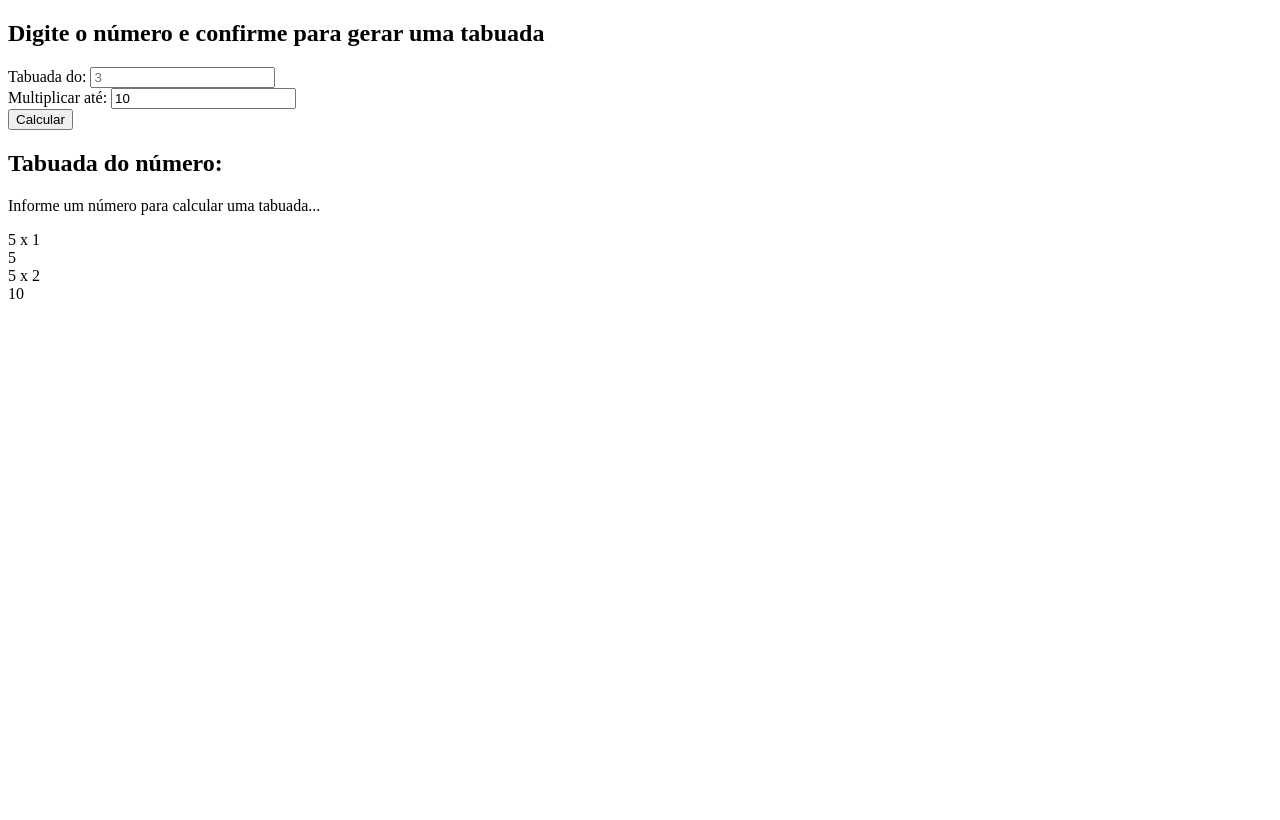
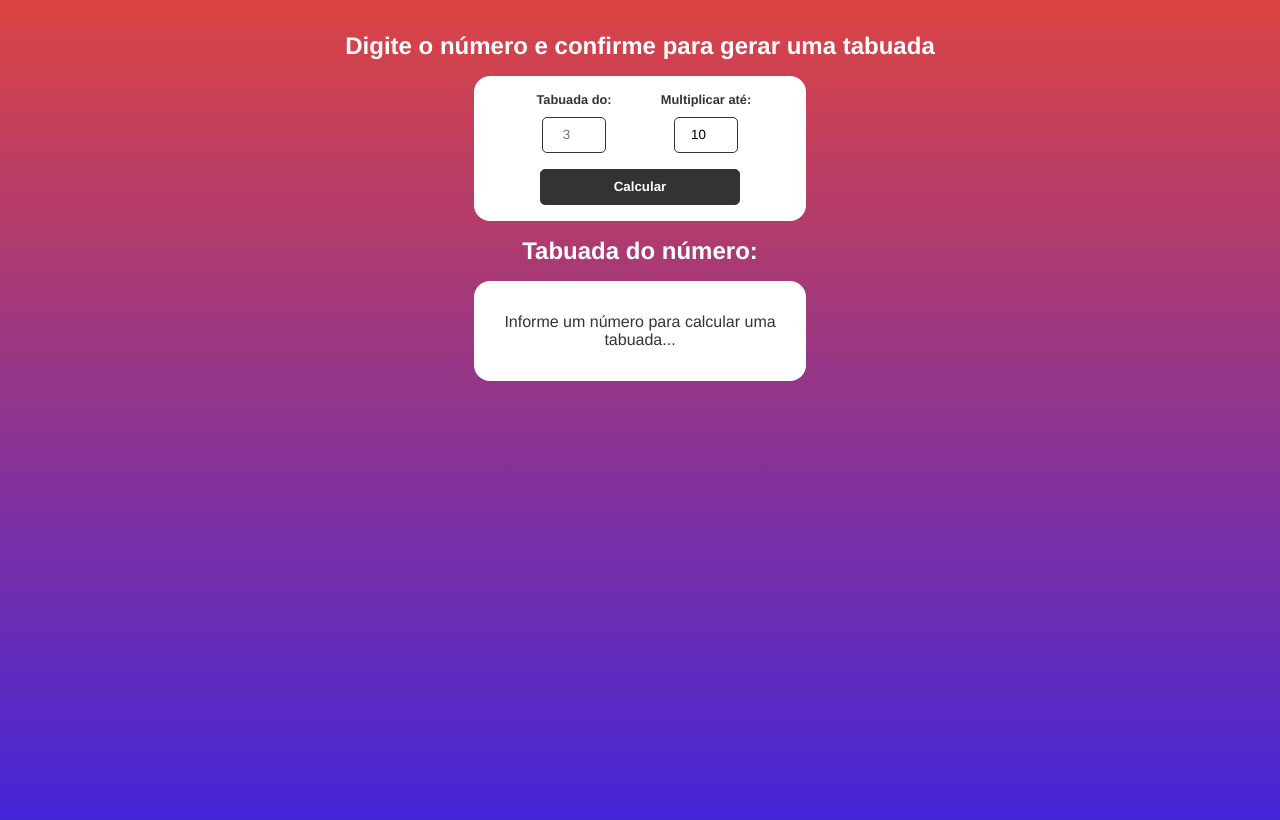
Before and after one commit to ProfRodolfo/08-04-js, a plain HTML site: page index.html in a window 1280 px wide. Drawn offline with Linux system fonts and the light colour scheme.

Commit message:
aula 08-4

```diff
--- a/css/style.css
+++ b/css/style.css
@@ -0,0 +1,116 @@
+* {
+    margin: 0;
+    padding: 0;
+    font-family: Helvetica;
+  }
+
+  body {
+    text-align: center;
+    padding: 2rem;
+    min-height: 100vh;
+    background: linear-gradient(180deg, #db4444 0%, #3f24dd 98%);
+    color: #fff;
+  }
+
+  h2 {
+    margin-bottom: 1rem;
+  }
+
+  #multiplication-form {
+    display: flex;
+    justify-content: center;
+    align-items: center;
+    flex-wrap: wrap;
+    margin: 1rem auto;
+    padding: 1rem;
+    max-width: 300px;
+    background-color: #fff;
+    border-radius: 1rem;
+    color: #333;
+  }
+
+  .form-control {
+    display: flex;
+    flex-direction: column;
+    align-items: center;
+    width: 100px;
+    margin: 0 1rem;
+  }
+    .form-control label {
+    margin-bottom: 0.6rem;
+    font-size: 0.8rem;
+    font-weight: bold;
+  }
+    .form-control input {
+    margin-bottom: 1rem;
+    flex: 1;
+    padding: 0.6rem 0.4rem;
+    border: none;
+    width: 50px;
+    border: 1px solid #333;
+    border-radius: 5px;
+    text-align: center;
+  }
+    .form-control {
+    display: flex;
+    flex-direction: column;
+    align-items: center;
+    width: 100px;
+    margin: 0 1rem;
+  }
+
+  .form-control label {
+    margin-bottom: 0.6rem;
+    font-size: 0.8rem;
+    font-weight: bold;
+  }
+
+  .form-control input {
+    margin-bottom: 1rem;
+    flex: 1;
+    padding: 0.6rem 0.4rem;
+    border: none;
+    width: 50px;
+    border: 1px solid #333;
+    border-radius: 5px;
+    text-align: center;
+  }
+  #multiplication-form input[type="submit"] {
+    max-height: 50px;
+    padding: 0.6rem 1.2rem;
+    width: 200px;
+    background-color: #333;
+    color: #fff;
+    border: 1px solid #333;
+    border-radius: 5px;
+    cursor: pointer;
+    font-weight: bold;
+  }
+
+  #multiplication-operations {
+    display: flex;
+    flex-direction: column;
+    align-items: center;
+    max-width: 300px;
+    margin: 1rem auto;
+    padding: 2rem 1rem;
+    background-color: #fff;
+    border-radius: 1rem;
+    color: #333;
+  }
+  #multiplication-operations .row {
+    display: flex;
+    justify-content: center;
+    border: 1px solid #ccc;
+    border-bottom: none;
+    padding: 0.5rem;
+    width: 150px;
+    text-align: center;
+  }
+  #multiplication-operations .row:last-child {
+    border-bottom: 1px solid #ccc;
+  }
+
+  #multiplication-operations .result {
+    margin-left: 0.4rem;
+  }
--- a/index.html
+++ b/index.html
@@ -25,14 +25,14 @@
         <div id="multiplication-operations">
             <p>Informe um número para calcular uma tabuada...</p>
             <!-- PROVISÓRIO -->
-            <div class="row">
+            <!-- <div class="row">
                 <div class="operation">5 x 1 </div>
                 <div class="result">5</div>
             </div>
             <div class="row">
                 <div class="operation">5 x 2 </div>
                 <div class="result">10</div>
-            </div>
+            </div> -->
             <!-- FIM PROVISÓRIO -->
         </div>
     </div>
```
